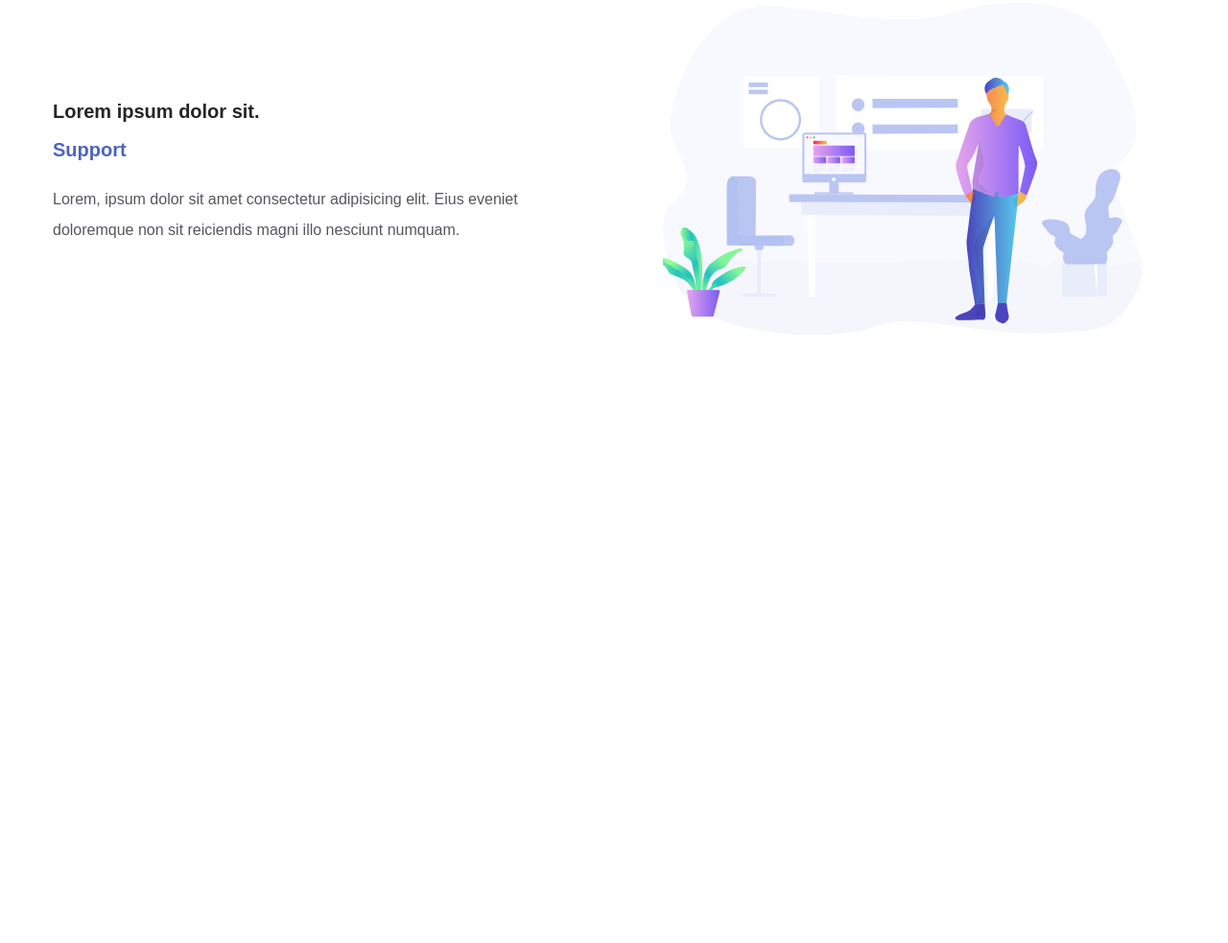
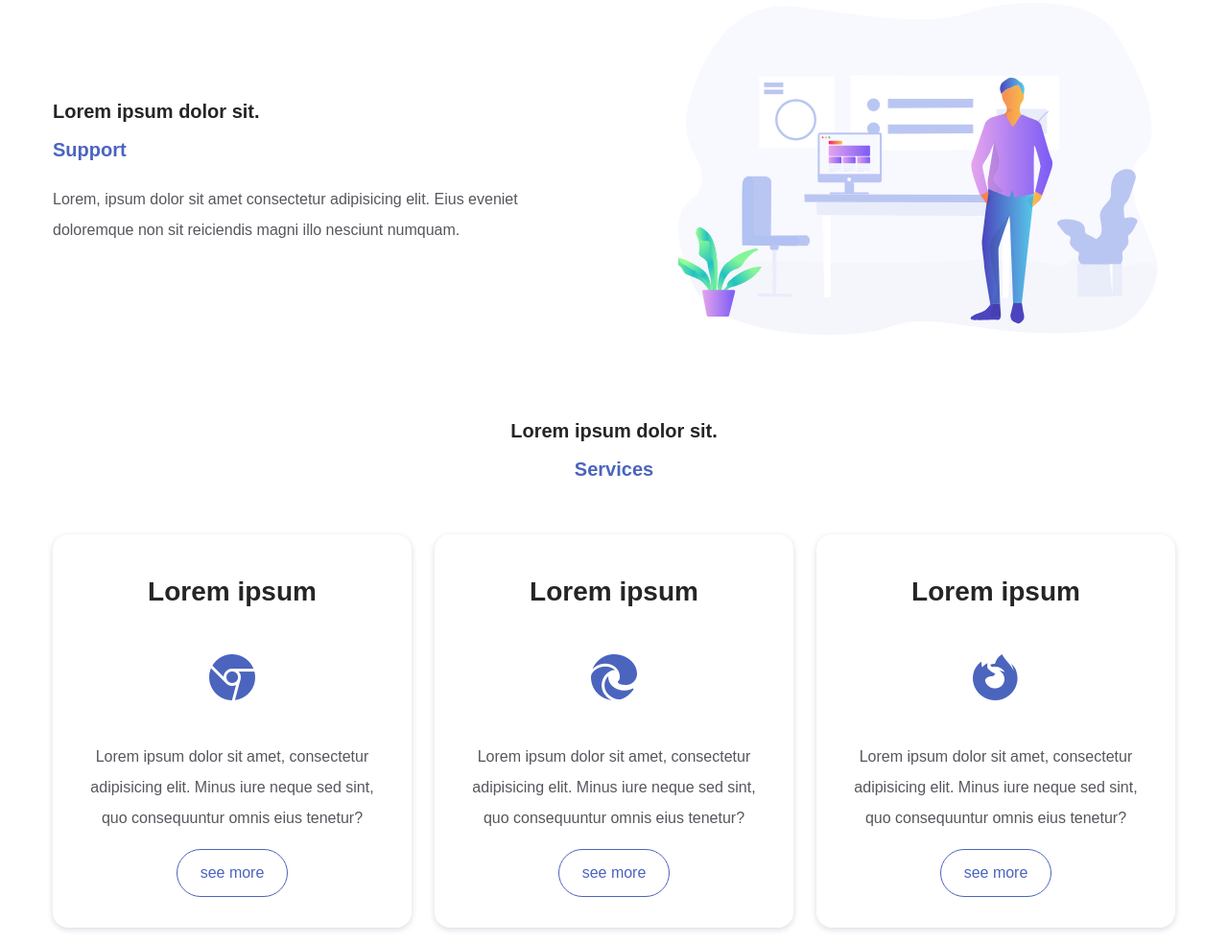
Before and after one commit to nanekx89/single-page-small-business-web-application, a website: page index.html in a window 1280 px wide. Shown: the part 1003-1986 px from the top of the page at 96% size. Before the commit the page ends 1368 px from the top, so only its background shows below. Drawn offline with nearby package versions, Linux system fonts and the light colour scheme; files whose address does not match are found by name; a web font is replaced by a local one.

Commit message:
creation and styling of the services section

```diff
--- a/index.html
+++ b/index.html
@@ -25,7 +25,10 @@
                             <a class="nav__link" href="#about">About us</a>
                         </li>
                         <li class="nav__item">
-                            <a class="nav__link" href="#support">support</a>
+                            <a class="nav__link" href="#support">Support</a>
+                        </li>
+                        <li class="nav__item">
+                            <a class="nav__link" href="#services">Services</a>
                         </li>
                         <li class="nav__item">
                             <a class="nav__link" href="#contact">Contact us</a>
@@ -97,6 +100,40 @@
             </div>
         </section>
 
+        <section class="services section" id="services">
+            <h1 class="section__title section__title-center">
+                Lorem ipsum dolor sit. <br>
+                <span>Services</span>
+            </h1>
+
+            <div class="services__container container">
+                <article class="services__info">
+                    <h3 class="services__title">Lorem ipsum</h3>
+                    <i class="services__icon bi bi-browser-chrome"></i>
+                    <p class="services__description">Lorem ipsum dolor sit amet, consectetur adipisicing elit. Minus iure neque sed sint, quo consequuntur omnis eius tenetur?</p>
+                    <div>
+                        <a class="button button-link" href="#">see more</a>
+                    </div>
+                </article>
+                <article class="services__info">
+                    <h3 class="services__title">Lorem ipsum</h3>
+                    <i class="services__icon bi bi-browser-edge"></i>
+                    <p class="services__description">Lorem ipsum dolor sit amet, consectetur adipisicing elit. Minus iure neque sed sint, quo consequuntur omnis eius tenetur?</p>
+                    <div>
+                        <a class="button button-link" href="#">see more</a>
+                    </div>
+                </article>
+                <article class="services__info">
+                    <h3 class="services__title">Lorem ipsum</h3>
+                    <i class="services__icon bi bi-browser-firefox"></i>
+                    <p class="services__description">Lorem ipsum dolor sit amet, consectetur adipisicing elit. Minus iure neque sed sint, quo consequuntur omnis eius tenetur?</p>
+                    <div>
+                        <a class="button button-link" href="#">see more</a>
+                    </div>
+                </article>
+            </div>
+        </section>
+
         <script src="./node_modules/jquery/dist/jquery.js"></script>
         <script src="./src/js/app.js"></script>
     </body>
--- a/src/scss/_button.scss
+++ b/src/scss/_button.scss
@@ -23,4 +23,15 @@
     &__header{
         display: none;
     }
+
+    &-link {
+        background: var(--container-color);
+        border: 1px solid var(--primary-color);
+        color: var(--primary-color);
+
+        &:hover {
+            background: var(--primary-color);
+            color: var(--container-color);
+        }
+    }
 }
--- a/src/scss/_layout.scss
+++ b/src/scss/_layout.scss
@@ -17,6 +17,11 @@
         span {
             color: var(--primary-color);
         }
+
+        &-center {
+            @extend .section__title;
+            text-align: center;
+        }
     }
 }
 
--- a/src/scss/_mediaqueries.scss
+++ b/src/scss/_mediaqueries.scss
@@ -1,5 +1,5 @@
 @media screen and (min-width: 576px) {
-    .home__container, .about__container, .support__container {
+    .home__container, .about__container, .support__container, .services__container {
         grid-template-columns: repeat(2, 1fr);
         align-items: center;
     }
@@ -74,4 +74,12 @@
         display: block;
         padding: 0.3rem 1.5rem ;
     }
+
+    .home__container, .about__container, .support__container {
+        column-gap: 6rem;
+    }
+
+    .services__container {
+        grid-template-columns: repeat(3, 1fr);
+    }
 }
--- /dev/null
+++ b/src/scss/_services.scss
@@ -0,0 +1,25 @@
+.services {
+    &__container {
+        margin-top: 2rem;
+        padding-top: 1rem;
+    }
+
+    &__info {
+        display: grid;
+        row-gap: 1rem;
+        background: var(--container-color);
+        text-align: center;
+        box-shadow: 0px 2px 6px hsla(var(--hue), 100%, 15%, 0.15);
+        padding: 2rem 1.5rem;
+        border-radius: 1rem;
+        -webkit-border-radius: 1rem;
+        -moz-border-radius: 1rem;
+        -ms-border-radius: 1rem;
+        -o-border-radius: 1rem;
+    }
+
+    &__icon {
+        font-size: 3rem;
+        color: var(--primary-color);
+    }
+}
--- a/src/scss/styles.scss
+++ b/src/scss/styles.scss
@@ -6,4 +6,5 @@
 @import "home";
 @import "about";
 @import "support";
+@import "services";
 @import "mediaqueries";
```
Also changed, not shown: src/css/styles.css, 1 other file.
